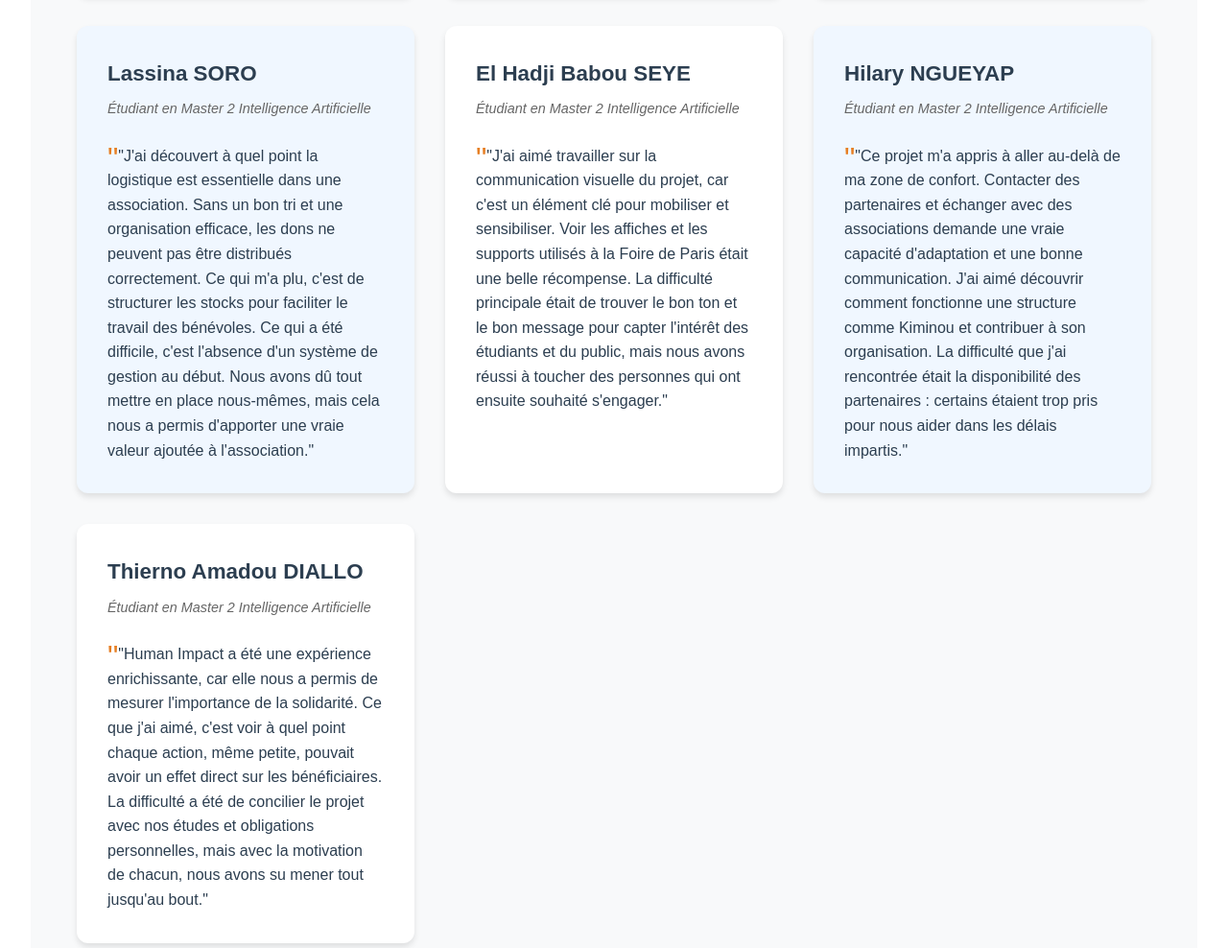
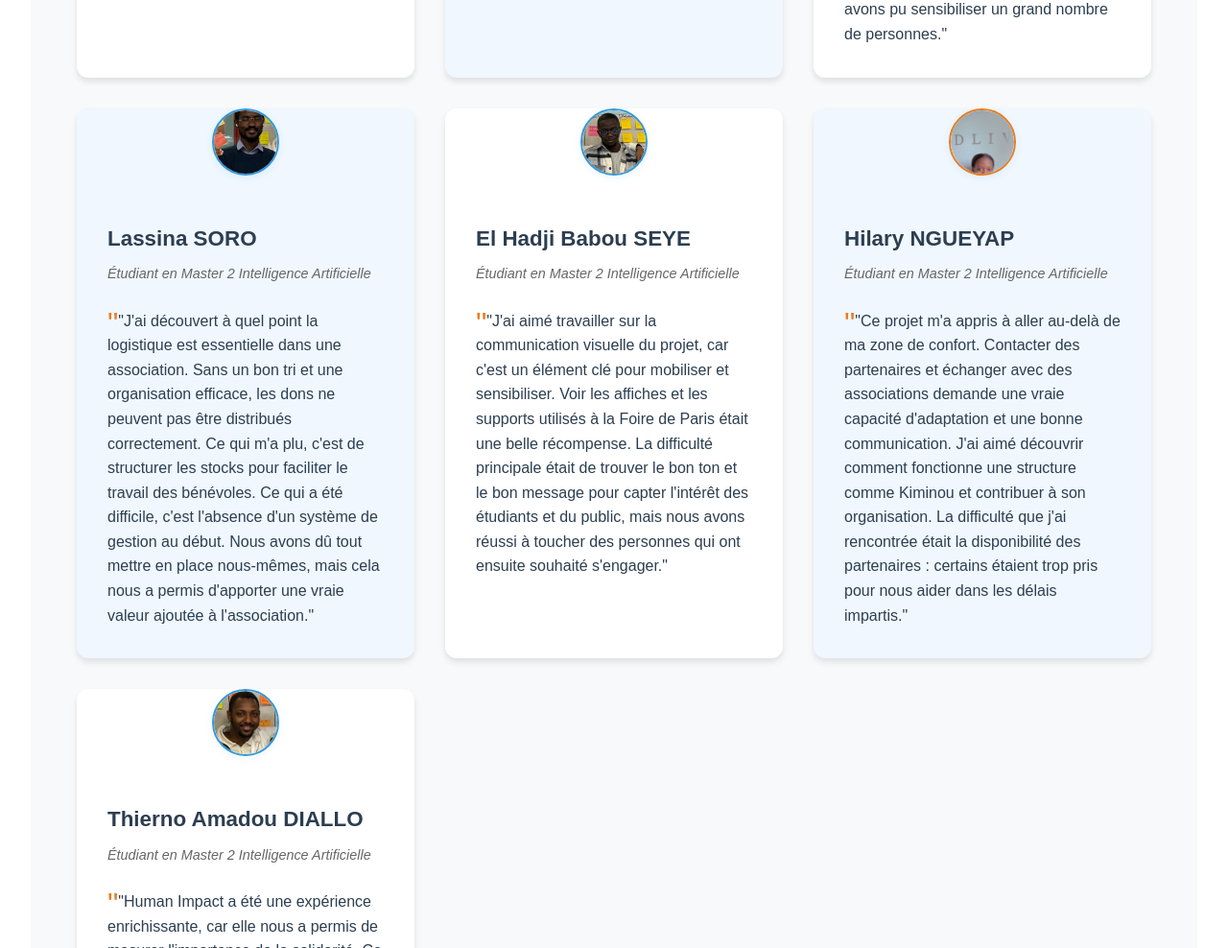
Before and after one commit to Amadouxdial/Human-Impact-projet, a plain HTML site: page temoignages.html in a window 1280 px wide. Shown: the part 916-1904 px from the top of the page at 96% size. Drawn offline with Linux system fonts and the light colour scheme.

Commit message:
Ajout des photos de profil dans les témoignages

```diff
--- a/styles.css
+++ b/styles.css
@@ -2046,3 +2046,21 @@ footer {
 .team-list li {
     margin-bottom: 0.5rem;
 }
+
+.testimonial-photo {
+    width: 70px;
+    height: 70px;
+    object-fit: cover;
+    border-radius: 50%;
+    border: 2px solid #3498db;
+    margin: 0 auto 1rem auto;
+    display: block;
+    box-shadow: 0 2px 8px rgba(52,152,219,0.10);
+}
+
+.testimonial-photo.id-photo {
+    object-position: center top;
+    border-radius: 50%;
+    border: 2.5px solid #e67e22;
+    background: #fff;
+}
--- a/temoignages.html
+++ b/temoignages.html
@@ -32,6 +32,7 @@
 
             <div class="testimonials-grid">
                 <div class="testimonial-card">
+                    <img src="alain_ishema.png" alt="Alain ISHEMA" class="testimonial-photo">
                     <div class="testimonial-content">
                         <h3>Alain ISHEMA</h3>
                         <p class="role">Étudiant en Master 2 Intelligence Artificielle</p>
@@ -48,6 +49,7 @@
                 </div>
 
                 <div class="testimonial-card">
+                    <img src="nanigna_traore.png" alt="Nanigna TRAORÉ" class="testimonial-photo">
                     <div class="testimonial-content">
                         <h3>Nanigna TRAORE</h3>
                         <p class="role">Étudiante en Master 2 Intelligence Artificielle</p>
@@ -56,6 +58,7 @@
                 </div>
 
                 <div class="testimonial-card alt">
+                    <img src="lassina_soro.png" alt="Lassina SORO" class="testimonial-photo">
                     <div class="testimonial-content">
                         <h3>Lassina SORO</h3>
                         <p class="role">Étudiant en Master 2 Intelligence Artificielle</p>
@@ -64,6 +67,7 @@
                 </div>
 
                 <div class="testimonial-card">
+                    <img src="babou_seye.png" alt="El Hadji Babou SEYE" class="testimonial-photo">
                     <div class="testimonial-content">
                         <h3>El Hadji Babou SEYE</h3>
                         <p class="role">Étudiant en Master 2 Intelligence Artificielle</p>
@@ -72,6 +76,7 @@
                 </div>
 
                 <div class="testimonial-card alt">
+                    <img src="Hilary.jpeg" alt="Hilary NGUEYAP" class="testimonial-photo id-photo">
                     <div class="testimonial-content">
                         <h3>Hilary NGUEYAP</h3>
                         <p class="role">Étudiant en Master 2 Intelligence Artificielle</p>
@@ -80,6 +85,7 @@
                 </div>
 
                 <div class="testimonial-card">
+                    <img src="Thierno_diallo.png" alt="Thierno Amadou DIALLO" class="testimonial-photo">
                     <div class="testimonial-content">
                         <h3>Thierno Amadou DIALLO</h3>
                         <p class="role">Étudiant en Master 2 Intelligence Artificielle</p>
```
Also changed, not shown: Thierno_diallo.png (added), alain_ishema.png (added), babou_seye.png (added), lassina_soro.png (added), nanigna_traore.png (added).
